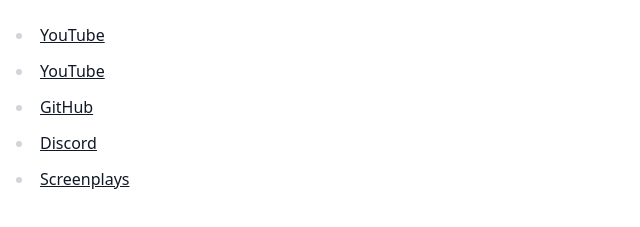
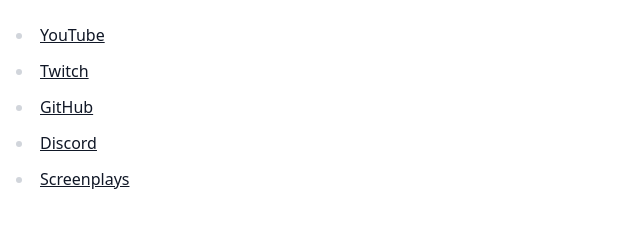
Before and after one commit to thombruce/thombruce.github.io, an Astro site: page / in a window 1280 px wide. Shown: the part 191-418 px from the top of the page, 0-640 px from the left. Built offline with nearby package versions, Linux system fonts and the light colour scheme; Astro itself is replaced by a stand-in of ours.

Commit message:
correct text for Twitch link

```diff
--- a/src/pages/index.astro
+++ b/src/pages/index.astro
@@ -14,7 +14,7 @@
 		<p>
 			<ul>
 				<li><a href='https://youtube.com/@thombruce'>YouTube</a></li>
-				<li><a href='https://twitch.tv/thombruce'>YouTube</a></li>
+				<li><a href='https://twitch.tv/thombruce'>Twitch</a></li>
 				<li><a href='https://github.com/thombruce'>GitHub</a></li>
 				<li><a href='https://discord.gg/SAUagUgTfa'>Discord</a></li>
 				<li><a href='/screenplays'>Screenplays</a></li>
```
